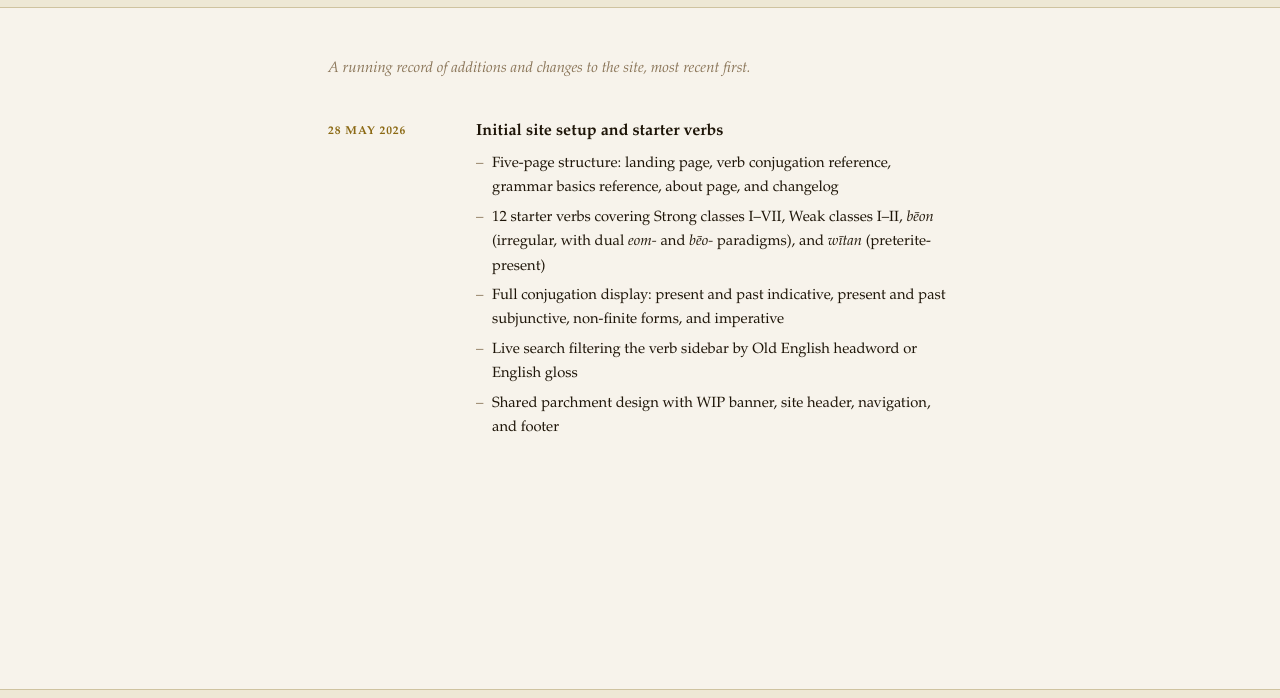
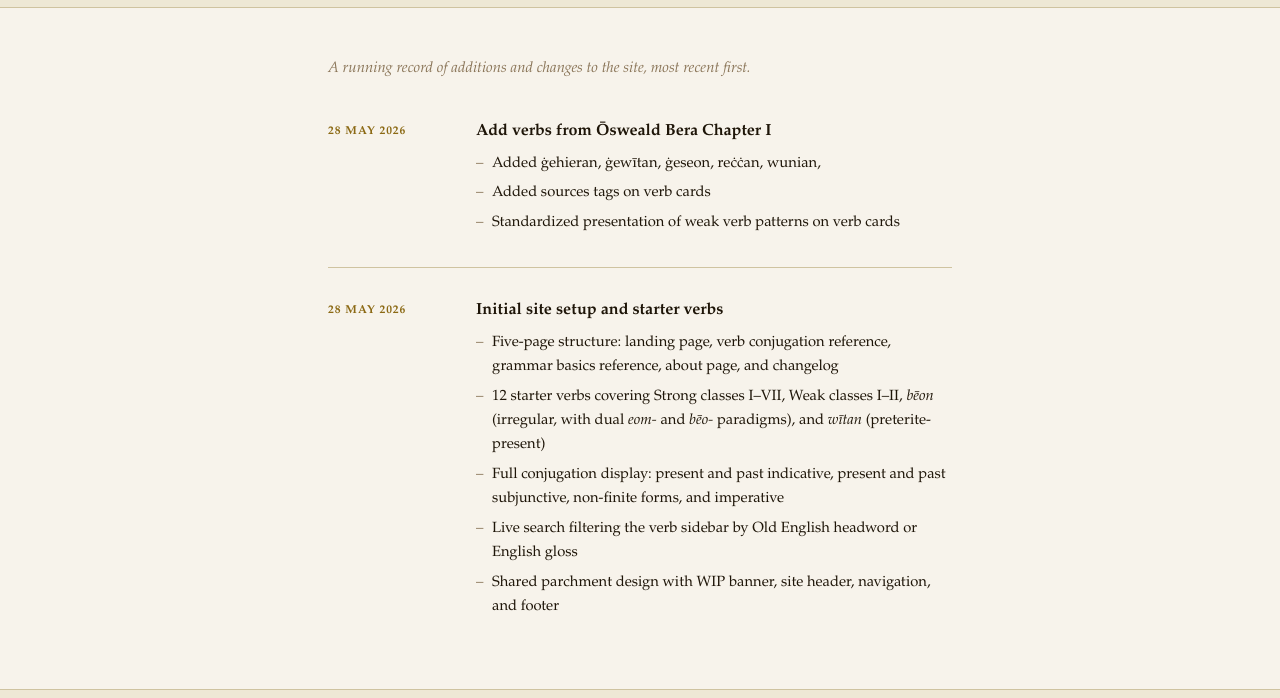
Before and after one commit to s-g-mo/old-english-verba, a plain HTML site: page changelog.html in a window 1280 px wide. Shown: the part 73-771 px from the top of the page. Drawn offline with Linux system fonts and the light colour scheme.

Commit message:
update changelog

```diff
--- a/changelog.html
+++ b/changelog.html
@@ -1,6 +1,7 @@
 <!-- Serve locally: python3 -m http.server 8000  →  open http://localhost:8000 -->
 <!DOCTYPE html>
 <html lang="en">
+
 <head>
   <meta charset="UTF-8">
   <meta name="viewport" content="width=device-width, initial-scale=1.0">
@@ -50,7 +51,9 @@
       white-space: nowrap;
     }
 
-    .entry-body { min-width: 0; }
+    .entry-body {
+      min-width: 0;
+    }
 
     .entry-title {
       font-size: 0.95rem;
@@ -83,7 +86,10 @@
     }
 
     @media (max-width: 768px) {
-      .changelog-main { padding: 28px 16px 48px; }
+      .changelog-main {
+        padding: 28px 16px 48px;
+      }
+
       .entry {
         grid-template-columns: 1fr;
         gap: 6px 0;
@@ -91,6 +97,7 @@
     }
   </style>
 </head>
+
 <body>
 
   <div class="wip-banner">Work in progress — content and features are actively being added.</div>
@@ -118,11 +125,27 @@
       <article class="entry">
         <div class="entry-date">28 May 2026</div>
         <div class="entry-body">
+          <div class="entry-title">Add verbs from Ōsweald Bera Chapter I</div>
+          <ul class="entry-items">
+            <li>Added ġehieran, ġewītan, ġeseon, reċċan, wunian, </li>
+            <li>Added sources tags on verb cards</li>
+            <li>Standardized presentation of weak verb patterns on verb cards</li>
+          </ul>
+        </div>
+      </article>
+
+      <article class="entry">
+        <div class="entry-date">28 May 2026</div>
+        <div class="entry-body">
           <div class="entry-title">Initial site setup and starter verbs</div>
           <ul class="entry-items">
-            <li>Five-page structure: landing page, verb conjugation reference, grammar basics reference, about page, and changelog</li>
-            <li>12 starter verbs covering Strong classes I–VII, Weak classes I–II, <em>bēon</em> (irregular, with dual <em>eom-</em> and <em>bēo-</em> paradigms), and <em>wītan</em> (preterite-present)</li>
-            <li>Full conjugation display: present and past indicative, present and past subjunctive, non-finite forms, and imperative</li>
+            <li>Five-page structure: landing page, verb conjugation reference, grammar basics reference, about page, and
+              changelog</li>
+            <li>12 starter verbs covering Strong classes I–VII, Weak classes I–II, <em>bēon</em> (irregular, with dual
+              <em>eom-</em> and <em>bēo-</em> paradigms), and <em>wītan</em> (preterite-present)
+            </li>
+            <li>Full conjugation display: present and past indicative, present and past subjunctive, non-finite forms,
+              and imperative</li>
             <li>Live search filtering the verb sidebar by Old English headword or English gloss</li>
             <li>Shared parchment design with WIP banner, site header, navigation, and footer</li>
           </ul>
@@ -137,4 +160,5 @@
 
   <script src="components.js"></script>
 </body>
+
 </html>
```
